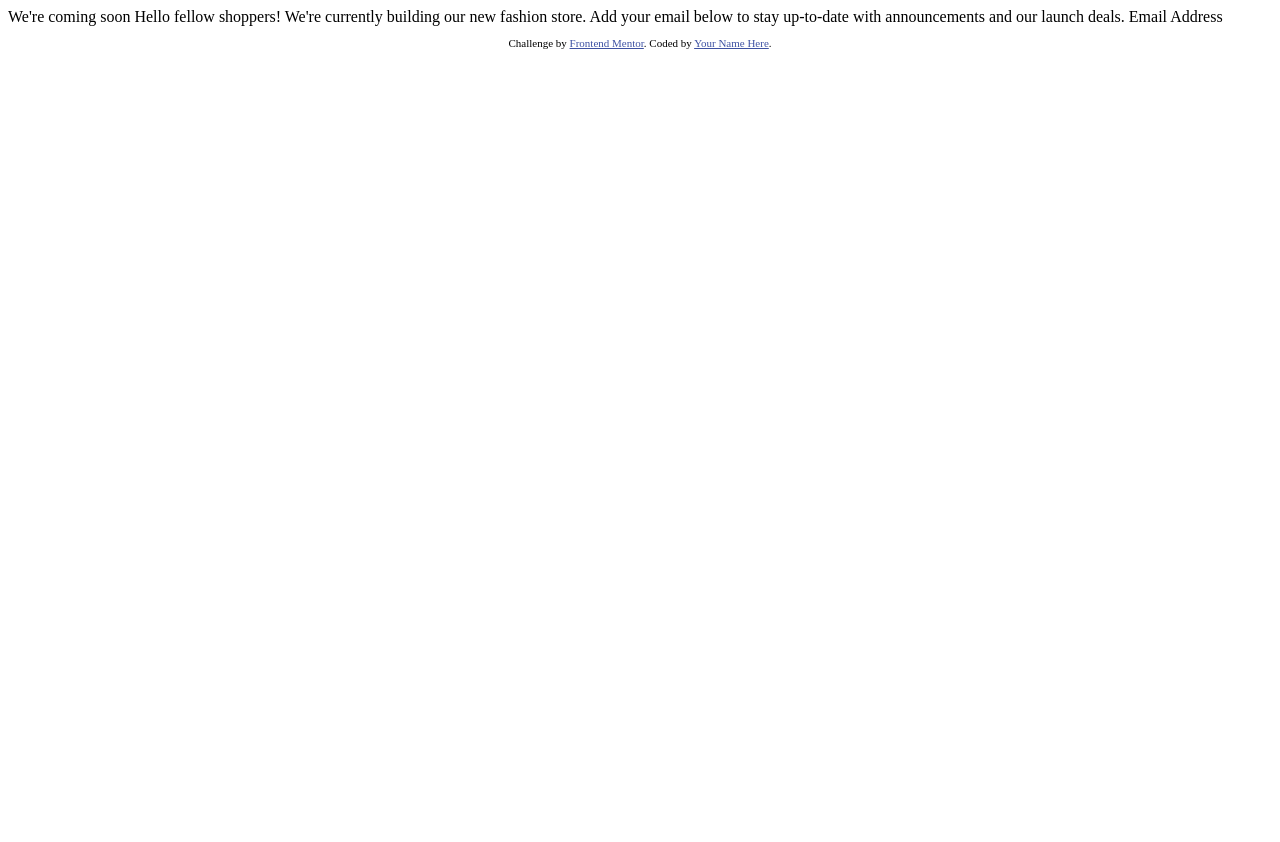
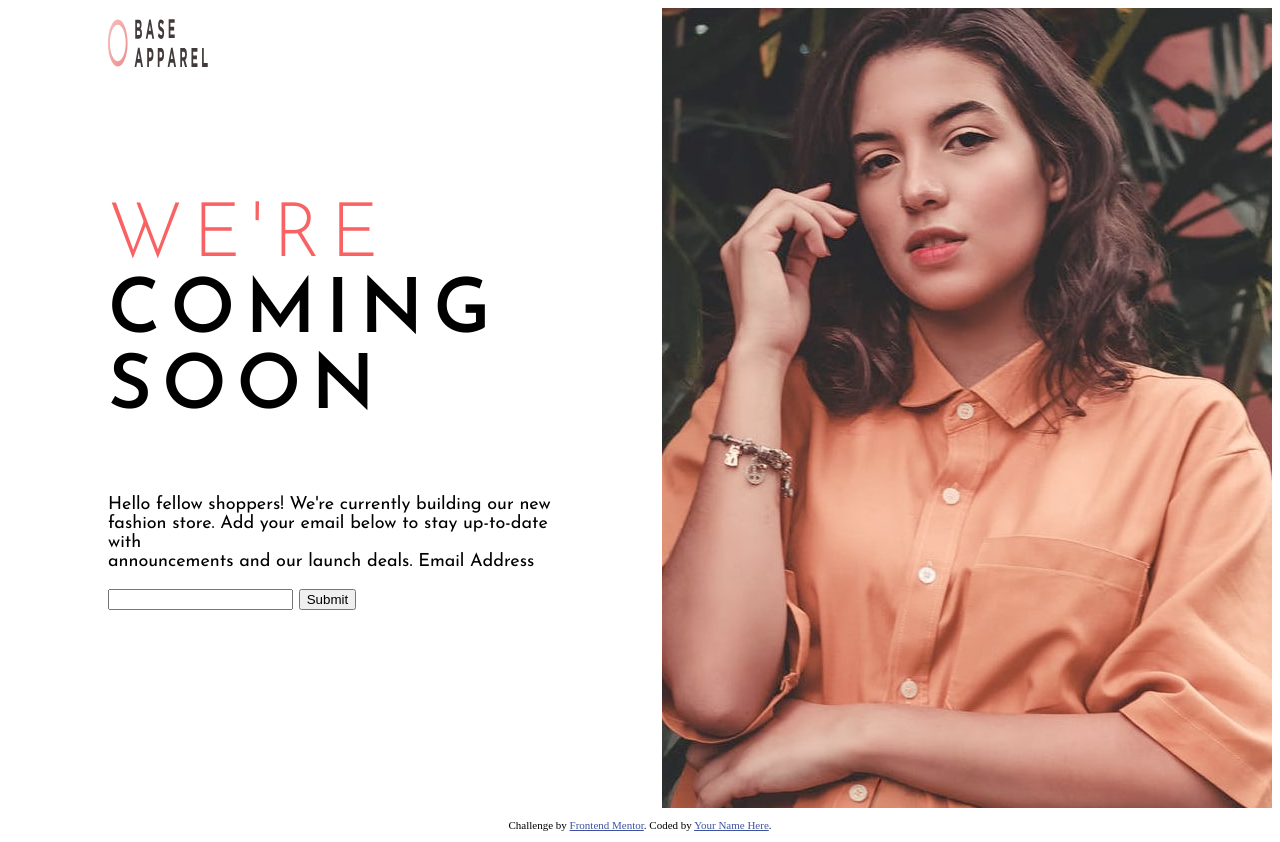
Before and after one commit to developertarik/base-Apparel, a plain HTML site: page index.html in a window 1280 px wide. Before the commit the page ends 800 px from the top, so only its background shows below. Drawn offline with Linux system fonts and the light colour scheme.

Commit message:
add new codes

```diff
--- a/index.html
+++ b/index.html
@@ -7,7 +7,8 @@
   <link rel="icon" type="image/png" sizes="32x32" href="./images/favicon-32x32.png">
 
   <title>Frontend Mentor | Base Apparel coming soon page</title>
-
+<!--add css-->
+<link rel="stylesheet" href="styles/style.css">
   <!-- Feel free to remove these styles or customise in your own stylesheet 👍 -->
   <style>
     .attribution { font-size: 11px; text-align: center; }
@@ -15,13 +16,26 @@
   </style>
 </head>
 <body>
+<div class="container">
+  <div class="flex">
+    <img class="logo" src="./images/logo.svg" alt="logo"
+    width="100px;" height="50px;">
+ <h1 class="coming"> <span class="were"> WE'RE</span> <br> COMING SOON</h1>
 
-  We're coming soon
+   <p>Hello fellow shoppers! We're currently building our new <br> fashion store.
+    Add your email below to stay up-to-date with <br> announcements and our launch deals.
 
-  Hello fellow shoppers! We're currently building our new fashion store.
-  Add your email below to stay up-to-date with announcements and our launch deals.
+    Email Address</p>
+    <div class="button">
+      <input type="email" name="email" id="email">
+      <button>Submit</button></div>
 
-  Email Address
+  </div>
+  <div class="flex2">
+    <img src="./images/hero-desktop.jpg" alt="hero">
+  </div>
+</div>
+
 
   <footer>
     <p class="attribution">
--- /dev/null
+++ b/styles/style.css
@@ -0,0 +1,33 @@
+@import url('https://fonts.googleapis.com/css2?family=Josefin+Sans:wght@300;400;600&display=swap');
+body{
+    font-size: 18px;
+}
+.container{
+display:flex;
+font-family: 'Josefin Sans', sans-serif;
+
+
+}
+.logo{
+    margin-bottom: 80px;
+}
+.flex,.flex2{
+    display:flex;
+    width: 50%;
+
+}
+.flex{
+    display:flex;
+    flex-direction: column;
+    padding: 100px;
+    padding-top:10px;
+}
+.were{
+    color: hsl(0, 93%, 68%);
+
+    font-weight: 100;
+    letter-spacing: 10px;
+}
+.coming{
+font-size:2cm;
+letter-spacing: 10px;}
```
